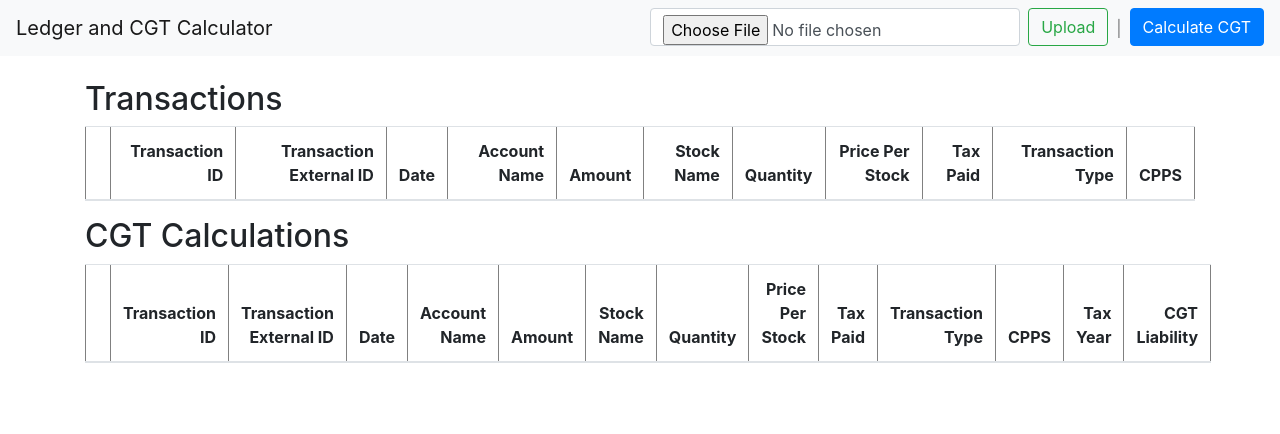
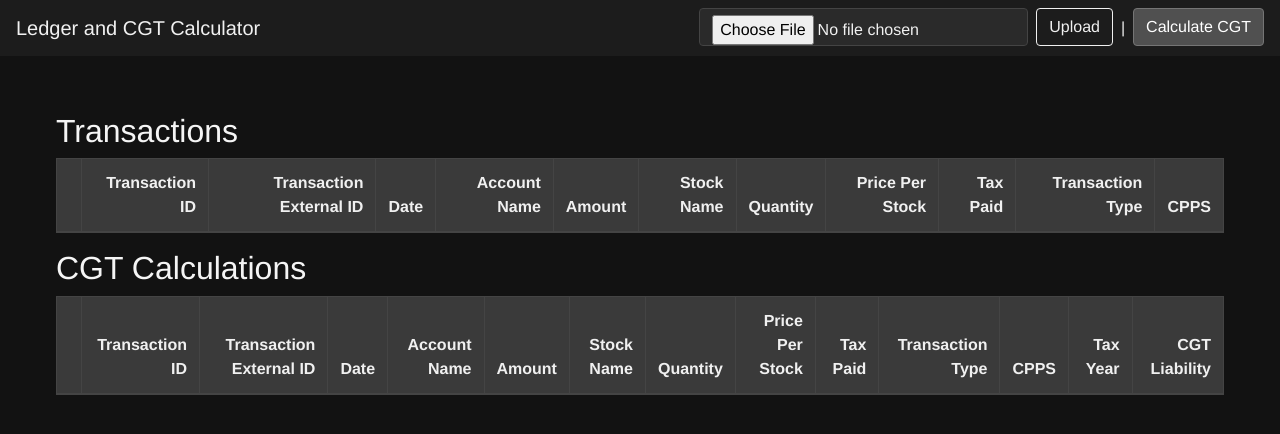
Before and after one commit to gajdi88/CGTCalc, a Flask app: page / in a window 1280 px wide. Shown: the top 434 px of the page. Run offline with Flask 3, Linux system fonts and the light colour scheme; lists and menus that the app fills with data are empty; some libraries are stand-ins or nearby versions.

Commit message:
include css for dark mode

```diff
--- /dev/null
+++ b/static/styles.css
@@ -0,0 +1,92 @@
+/* Dark theme overrides for Bootstrap-based layout */
+
+html, body {
+  background-color: #121212;
+  color: #f0f0f0;
+  margin: 0;
+  padding: 0;
+  font-family: "Helvetica Neue", Arial, sans-serif;
+}
+
+/* Navbar */
+.navbar {
+  background-color: #1c1c1c !important;
+}
+.navbar-brand,
+.nav-link,
+.navbar-nav .nav-item .nav-link {
+  color: #f0f0f0 !important;
+}
+.nav-link:hover {
+  color: #ffffff !important;
+}
+
+/* File input and button */
+.form-control[type="file"] {
+  background-color: #2a2a2a;
+  color: #f0f0f0;
+  border: 1px solid #444;
+}
+.btn-outline-success {
+  color: #f0f0f0;
+  border-color: #f0f0f0;
+}
+.btn-outline-success:hover {
+  background-color: #2a2a2a;
+  color: #ffffff;
+  border-color: #ffffff;
+}
+.btn-primary {
+  background-color: #505050;
+  border-color: #757575;
+}
+.btn-primary:hover {
+  background-color: #686868;
+  border-color: #9e9e9e;
+}
+
+/* Headings */
+h2 {
+  margin-top: 1rem;
+  color: #f5f5f5;
+}
+
+/* Tables */
+.table {
+  color: #f0f0f0;
+  background-color: #2a2a2a;
+}
+.table thead th {
+  background-color: #3a3a3a;
+  border-bottom: 2px solid #444;
+}
+.table tbody tr:nth-child(even) {
+  background-color: #1f1f1f;
+}
+.table tbody tr:hover {
+  background-color: #333333;
+}
+.table td, .table th {
+  border-color: #444;
+}
+
+/* Container spacing */
+.container {
+  max-width: 1200px;
+  margin: auto;
+  padding: 1rem;
+}
+
+/* Responsive adjustments */
+@media (max-width: 576px) {
+  .form-inline {
+    flex-direction: column;
+    align-items: flex-start;
+  }
+  .form-control[type="file"],
+  .btn-outline-success,
+  .btn-primary {
+    margin-bottom: 0.5rem;
+    width: 100%;
+  }
+}
--- a/templates/index.html
+++ b/templates/index.html
@@ -5,6 +5,7 @@
     <meta name="viewport" content="width=device-width, initial-scale=1.0">
     <title>Ledger and CGT Calculator</title>
     <link rel="stylesheet" href="https://stackpath.bootstrapcdn.com/bootstrap/4.5.2/css/bootstrap.min.css">
+    <link rel="stylesheet" href="{{ url_for('static', filename='styles.css') }}">
 </head>
 <body>
     <nav class="navbar navbar-expand-lg navbar-light bg-light">
```
